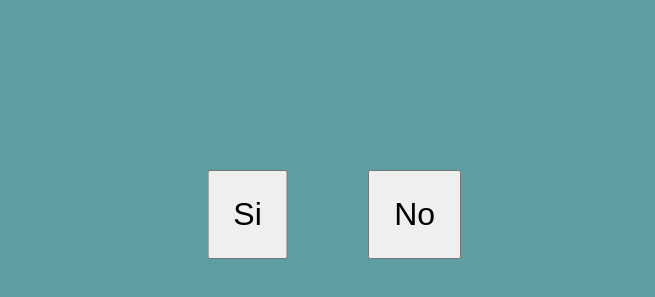
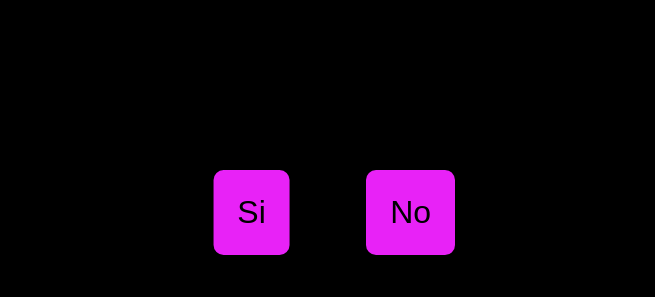
Before and after one commit to elP4drino/valentineProject, a plain HTML site: page index.html in a window 1280 px wide. Shown: the part 251-548 px from the top of the page, without its empty margins (312-967 px from the left). Drawn offline with Linux system fonts and the light colour scheme.

Commit message:
First details completeds

```diff
--- a/index.html
+++ b/index.html
@@ -10,7 +10,7 @@
 <body>
 
     <div class="contenedor">
-        <p>¿Quieres ser mi Novia?</p>
+        <p>Do you want to be my valentine?</p>
         <button id="yesBtn">Si</button>
         <button id="noBtn">No</button>
     </div>
--- a/styles/styles.css
+++ b/styles/styles.css
@@ -3,7 +3,7 @@
 }
 
 .contenedor{
-    background: cadetblue;
+    background: #000000;
     width: 100vw;
     height: 100vh;
     text-align: center;
@@ -12,11 +12,17 @@
 p{
     font-size: xx-large;
     padding: 15%;
+    color: aliceblue;
+    font-family: 'Courier New', Courier, monospace;
+    font-weight: 600;
 }
 
 button{
     font-size: xx-large;
     padding: 0.75em;
+    border-radius: 10px;
+    background-color: #e822f7;
+    border:none;
 }
 
 #yesBtn{
```
Also changed, not shown: README.md.
